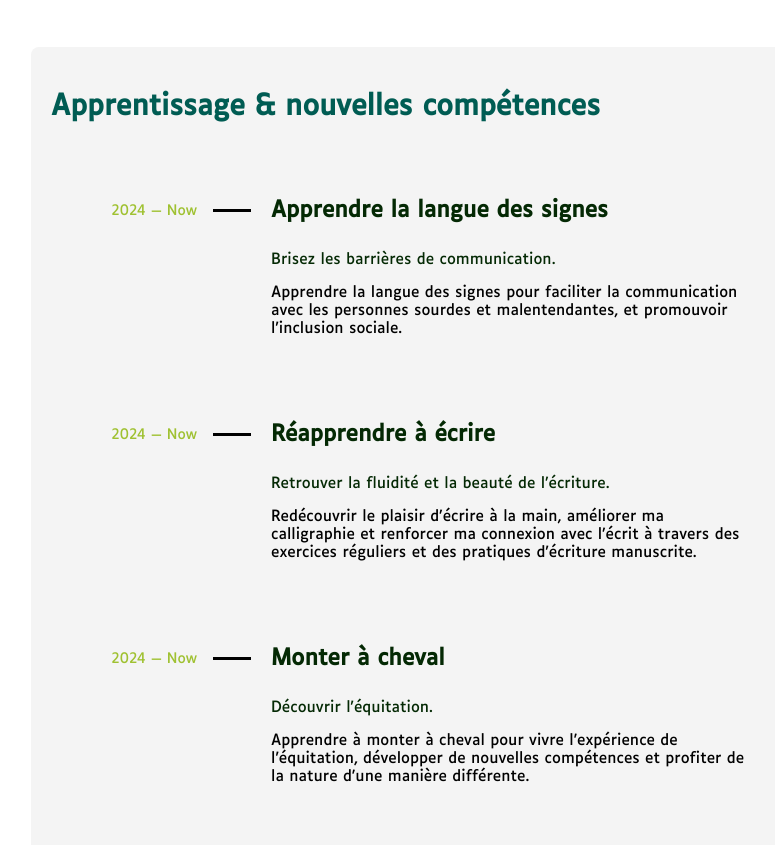
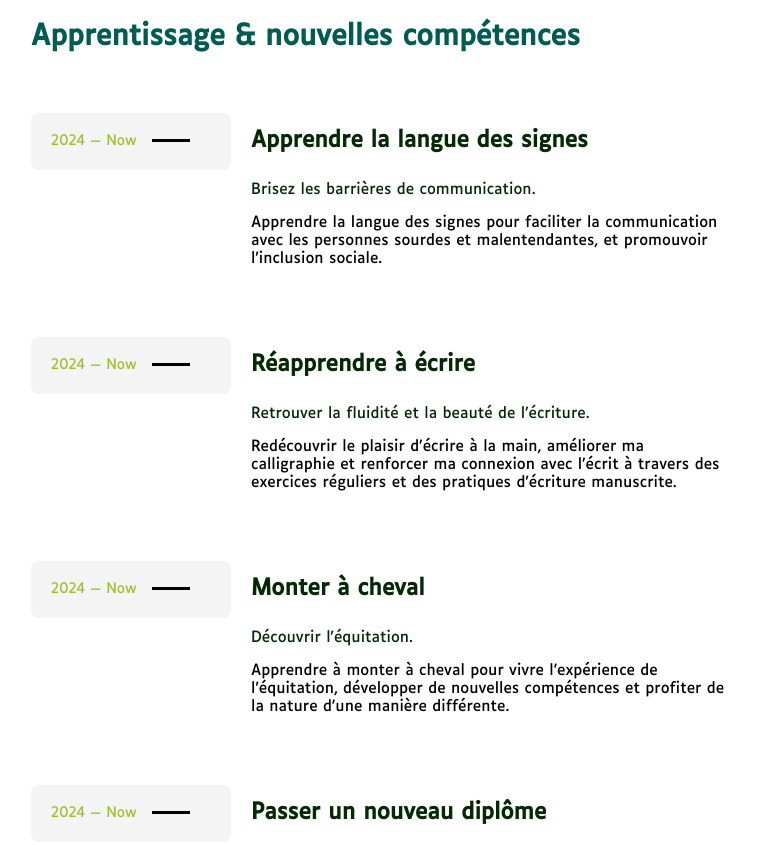
Before and after one commit to PierreTzt/CV-2024, a plain HTML site: page bukketlist.html in a window 1280 px wide. Shown: the part 473-1318 px from the top of the page, without its empty margins (84-859 px from the left). Drawn offline with Linux system fonts and the light colour scheme.

Commit message:
Update style.css

```diff
--- a/style.css
+++ b/style.css
@@ -324,13 +324,22 @@ ul li::before {
   transform: translateY(-50%);
 }
 
-.category {
-  width: 900px; /* Remplacez 200px par la largeur souhaitée */
-  margin-top: 50px;
+.category .experience .xp-years {
+  display: block;
+  width: 100%; /* Utilisez 100% pour que l'élément prenne toute la largeur disponible */
+  max-width: 200px; /* Limite la largeur maximale à 200px, ou toute autre valeur */
+  margin: 0 auto;
   padding: 20px;
+  box-sizing: border-box;
+  border-radius: 8px;
   background-color: #f4f4f4; /* Couleur de fond légère pour différencier les catégories */
-  border-radius: 8px;
+}
 
+
+@media (min-width: 600px) {
+  .category .experience .xp-years {
+      width: 200px; /* Fixe la largeur lorsque l'écran est suffisamment large */
+  }
 }
 
 .category h2 {
```
